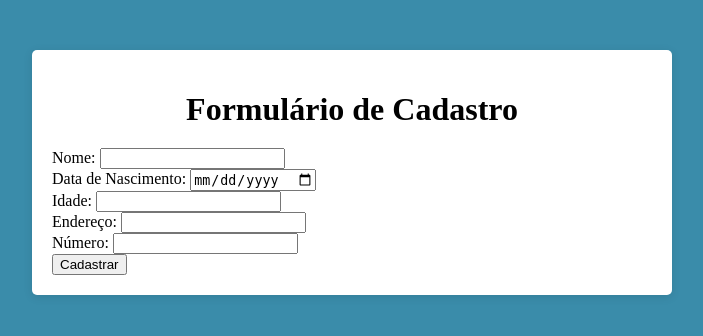
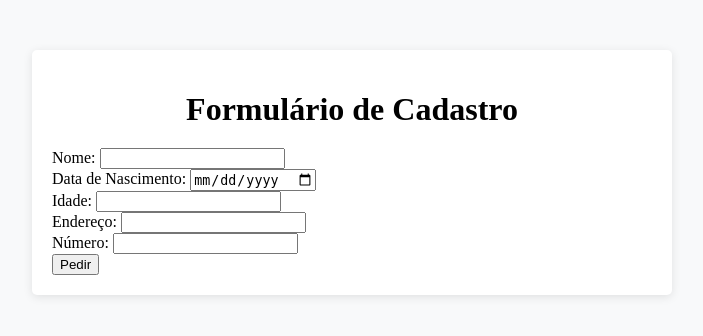
Before and after one commit to 09-jg/prova1, a Flask app: page /cadastro in a window 1280 px wide. Shown: the top 336 px of the page, without its empty margins (288-991 px from the left). Run offline with Flask 3, Linux system fonts and the light colour scheme.

Commit message:
primeiro commit

```diff
--- a/templates/homepage.html
+++ b/templates/homepage.html
@@ -7,7 +7,7 @@
 </head>
 <style>
     body {
-        background-color: #3a8caa;
+        background-color: #f8f9fa;
         margin-top: 50px;
     }
     .container {
@@ -23,7 +23,6 @@
         text-align: center;
     }
 </style>
-
 <body>
     <div class="container">
         <h1>Formulário de Cadastro</h1>
@@ -48,10 +47,9 @@
                 <label for="numero">Número:</label>
                 <input type="number" id="numero" name="numero" class="form-control" required>
             </div>
-            <button type="submit" class="btn btn-primary btn-block">Cadastrar</button>
+            <button type="submit" class="btn btn-primary btn-block">Pedir</button>
         </form>
 
     </div>
-
 </body>
 </html>
```
Also changed, not shown: templates/bem_vindo.html (+4 -4 lines), templates/sucesso.html (+3 -6 lines), app.py (line endings or trailing spaces).
